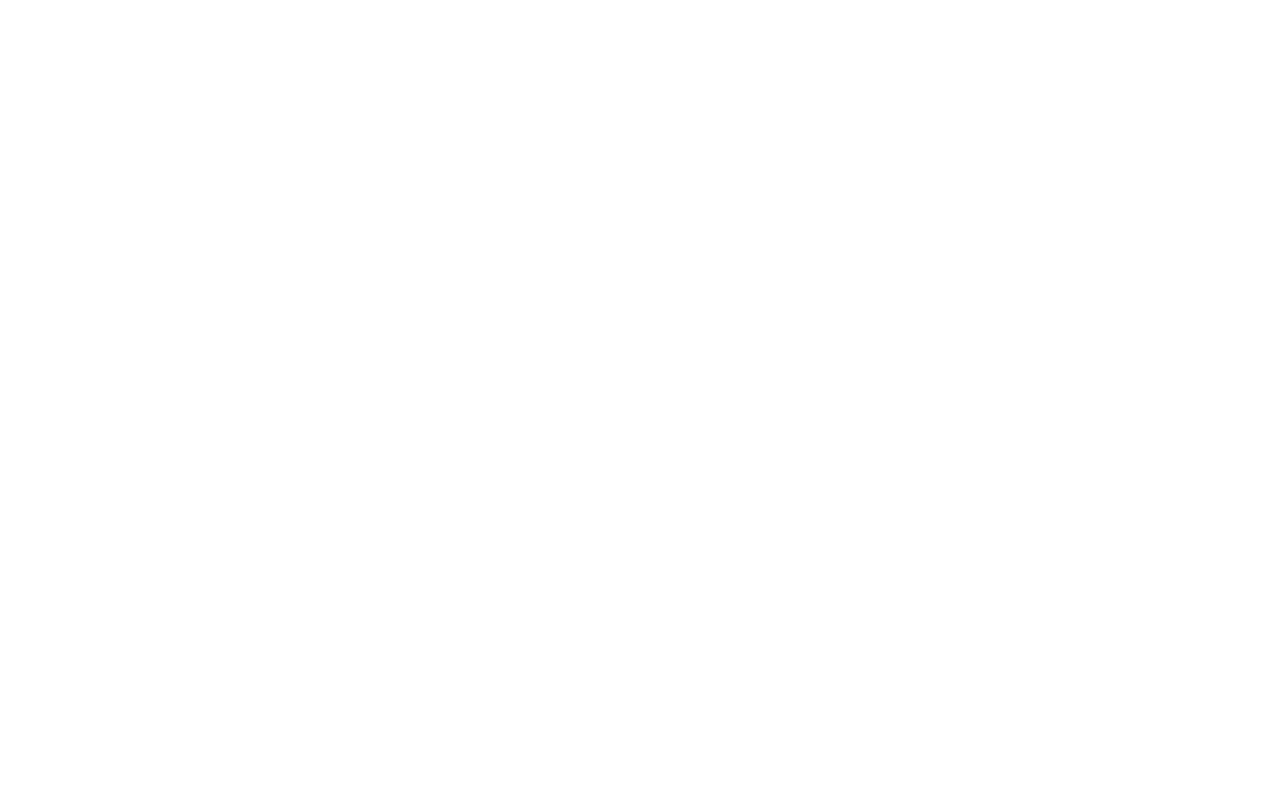
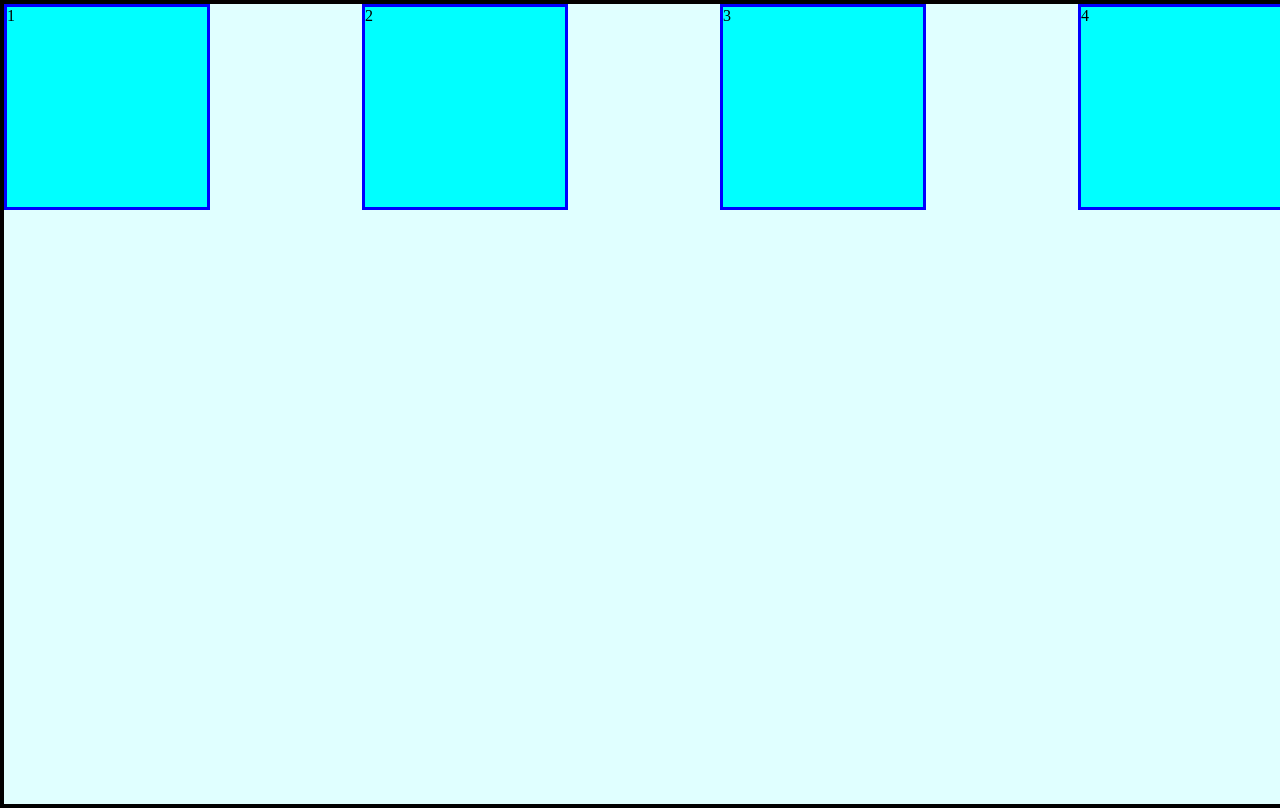
Before and after one commit to daoa93/flex, a plain HTML site: page index.html in a window 1280 px wide. Drawn offline with Linux system fonts and the light colour scheme.

Commit message:
feat: flex 기본 가로/세로 배치

```diff
--- a/css/style.css
+++ b/css/style.css
@@ -1 +1,19 @@
-@import 'style.css'
+@import 'reset.css';
+
+section {
+  width: 100%;
+  height: 100vh;
+  border: 4px solid black;
+  background-color: lightcyan;
+  display: flex;
+  flex-wrap: wrap;
+  justify-content: space-between;
+  align-content: space-between;
+}
+
+section article {
+  width: 200px;
+  height: 200px;
+  background-color: aqua;
+  border: 3px solid blue;
+}
--- a/index.html
+++ b/index.html
@@ -9,7 +9,39 @@
 </head>
 
 <body>
+  <!--
+  flex
+  -화면 UI를 제작하기 위해 나온 웹 표준 문법
 
+  flex 레이아웃 배치 시 유의점
+  1. 부모요소에 flex를 설정함으로서 자식요소의 배치 방식을 결정
+  2. 중심축(가로), 반대축(세로)
+  3. 부모요소에 flex설정 시 모든 자식 요소는 inline-block화 됨
+
+  자식 요소 가로 배치 방법
+  justify-content:
+  -flex-start (기본값)
+  -flex-center
+  -flex-end
+  -space-between (요소간 사이에만 간격 균등배치: 제일 많이 사용)
+  -space-around (요소간 양옆 포함 간격 균등 배치)
+  -space-evenly (중첩된 간격까지 포함해서 균등 배치)
+
+  자식 요소 세로 배치 방법
+  -flex에서는 줄바꿈을 위한 설정을 직접 처리
+  -줄바꿈된 요소와 그렇지 않은 요소의 세로배치 구문이 달라짐
+  -flex-warp: wrap; (no-warp: 줄바꿈 처리 안함)
+
+
+
+-->
+
+  <section>
+    <article>1</article>
+    <article>2</article>
+    <article>3</article>
+    <article>4</article>
+  </section>
 </body>
 
 </html>
```
